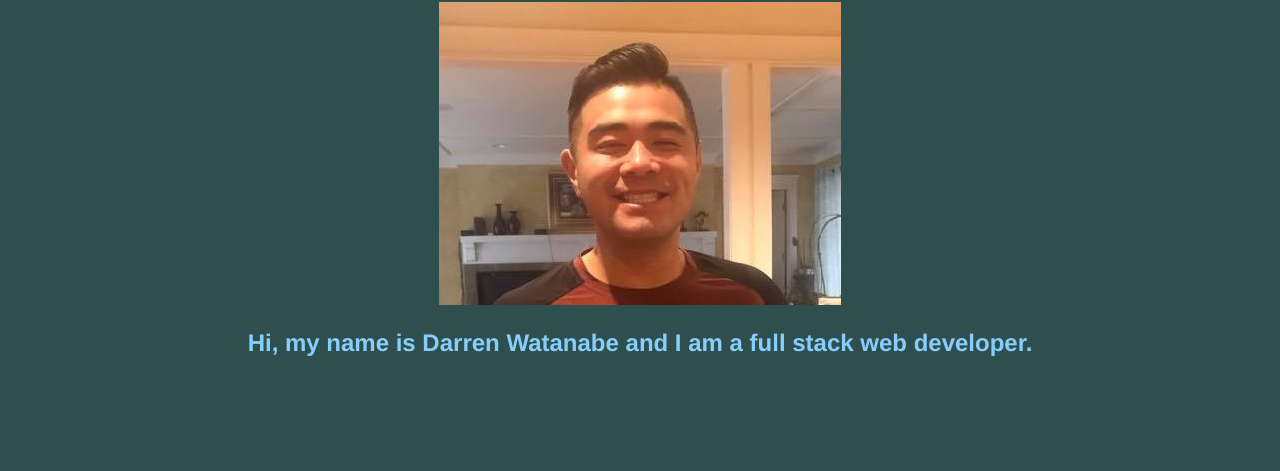
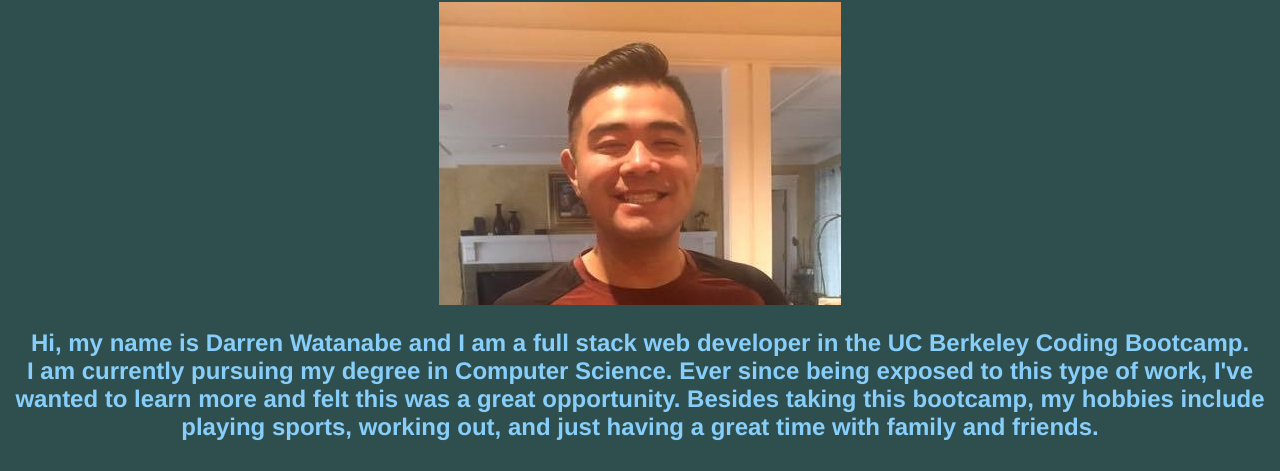
Before and after one commit to Darrenkwatanabe/Darren-Watanabe-Portfolio, a plain HTML site: page index.html in a window 1280 px wide. Shown: the part 329-800 px from the top of the page. Drawn offline with Linux system fonts and the light colour scheme.

Commit message:
added descriptive about me section including comments in the index.html file

```diff
--- a/index.html
+++ b/index.html
@@ -12,20 +12,27 @@
     <h2></h2>
 </header>
 
+<!-- clickable links for user to use to find desired information -->
 <nav>
     <a href="#">About Me</a>
     <a href="https://github.com/Darrenkwatanabe">Portfolio</a>
     <a href="#">Contact Info</a>
 </nav>
 
+<!-- creating section for profile avatar with label -->
 <main>
     <section class="header-box">
         <section class="header-picture">
             <img src="./assets/images/darren.jpg" alt="Darren Watanabe">
         </section>
 
+        <!-- section for users to read about me-->
         <section>
-            <h2> Hi, my name is Darren Watanabe and I am a full stack web developer.</h2>
+            <h2> Hi, my name is Darren Watanabe and I am a full stack web developer in the UC Berkeley Coding Bootcamp. <br>
+                I am currently pursuing my degree in Computer Science. Ever since being exposed to this type of work, I've <br>
+                wanted to learn more and felt this was a great opportunity. Besides taking this bootcamp, my hobbies include <br>
+                playing sports, working out, and just having a great time with family and friends.</h2>
+
         </section>
 
         </section>
```
